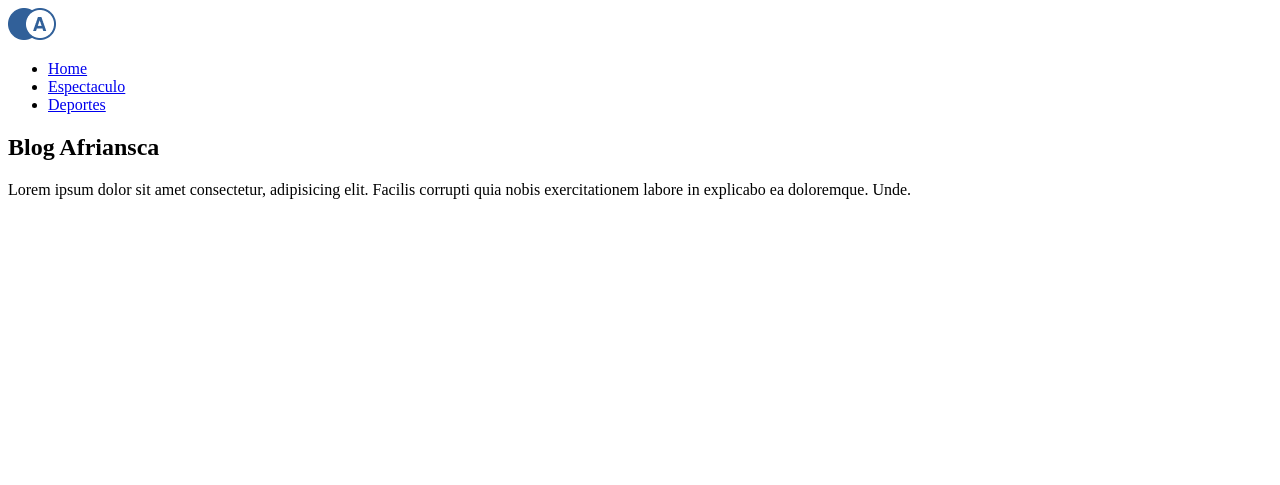
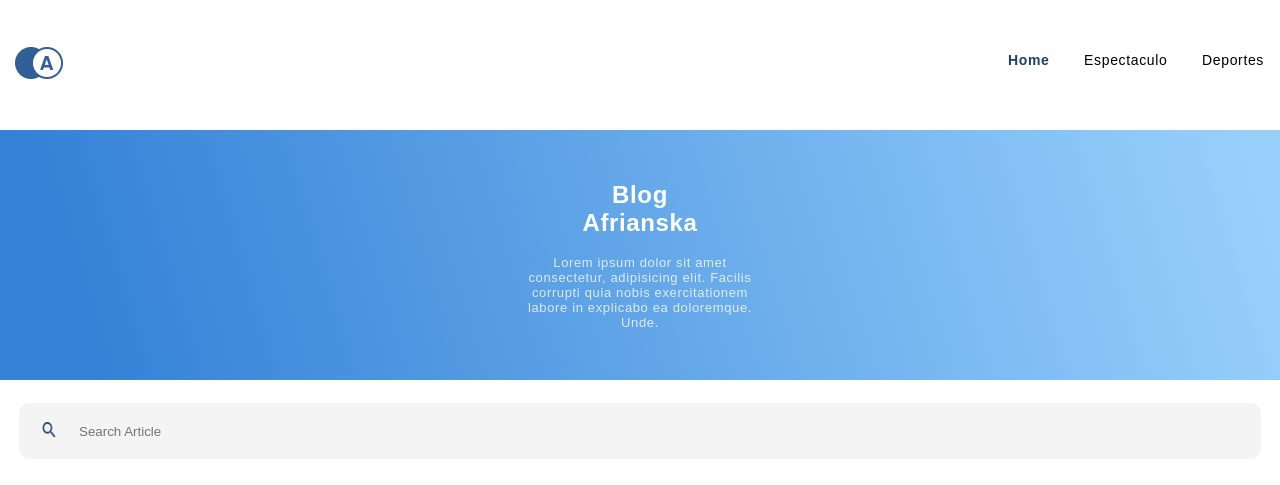
Before and after one commit to RicardoGA18/Hackaton05, a plain HTML site: page index.html in a window 1280 px wide. Drawn offline with Linux system fonts and the light colour scheme.

Commit message:
subiendo header culminado

```diff
--- a/index.html
+++ b/index.html
@@ -10,23 +10,28 @@
 <body>
     <header>
         <!--logo y navegador-->
-        <div>
-            <div>
-                <img src="./img/logo-header.png" alt="logo">
+        <div class="top">
+            <div class="logo">
+                <img src="./img/logo-header.png" alt="logo" class="img">
             </div>
             <nav>
                 <ul>
-                    <li><a href="#">Home</a></li>
-                    <li><a href="#">Espectaculo</a></li>
-                    <li><a href="#">Deportes</a></li>
+                    <li><a href="#" class="nav home">Home</a></li>
+                    <li><a href="#" class="nav">Espectaculo</a></li>
+                    <li><a href="#" class="nav">Deportes</a></li>
                 </ul>
             </nav>
         </div>
         <!--Presentacion-->
         <section>
-            <h1>Blog Afriansca</h1>
-            <p>Lorem ipsum dolor sit amet consectetur, adipisicing elit. Facilis corrupti quia nobis exercitationem labore in explicabo ea doloremque. Unde.</p>
+            <h1 class="title-1">Blog<br>Afrianska</h1>
+            <p class="p-title">Lorem ipsum dolor sit amet consectetur, adipisicing elit. Facilis corrupti quia nobis exercitationem labore in explicabo ea doloremque. Unde.</p>
         </section>
+        <!--Buscador-->
+        <div class="buscador">
+            <input type="search" placeholder="Search Article">
+            <input type="image" src="./img/buscar.png" alt="lupa">
+        </div>
     </header>
 </body>
 </html>
--- a/styles/general.css
+++ b/styles/general.css
@@ -53,6 +53,7 @@
     font-size: 13px;
     color: rgba(255, 255, 255, 0.78);
     letter-spacing: 0.04rem;
+    text-align: center;
 }
 
 .p-content{
@@ -66,6 +67,11 @@
     color: rgba(0, 0, 0, 0.4);
 }
 
+/*img*/
+.img{
+    width: 100%;
+}
+
 /*grillas*/
 
 .grid-box{
--- a/styles/main.css
+++ b/styles/main.css
@@ -0,0 +1,86 @@
+/*Global*/
+
+*{
+    box-sizing: border-box;
+    padding: 0;
+    margin: 0;
+}
+
+/*header*/
+
+header .top{
+    width: 100%;
+    height: 130px;
+    position: relative;
+}
+
+header .logo{
+    position: absolute;
+    top: 47px;
+    left: 15px;
+    width: 48px;
+}
+
+header nav{
+    position: absolute;
+    right: 16px;
+    top: 51px;
+    width: 256px;
+}
+
+header ul{
+    list-style: none;
+    display: flex;
+    justify-content: space-between;
+}
+
+header a{
+    text-decoration: none;
+}
+
+header section{
+    width: 100%;
+    height: 250px;
+    background: linear-gradient(253.6deg, #98D0FC 2.46%, #3481D7 93.24%);
+    display: flex;
+    flex-direction: column;
+    justify-content: center;
+    align-items: center;
+
+}
+
+header section h1{
+    width: 138.77px;
+    margin-bottom: 18px;
+}
+
+header section p{
+   width: 242.11px;
+}
+
+header .buscador{
+    width: 100%;
+    height: 102px;
+    padding: 23px 19px;
+    position: relative;
+}
+
+header input[type="search"]{
+    width: 100%;
+    height: 100%;
+    background: #F4F4F4;
+    border-radius: 10px;
+    border: none;
+    padding-left: 60px;
+}
+
+header input:focus{
+    outline: none;
+}
+
+header .buscador input[type="image"]{
+    position: absolute;
+    left: 41.63px;
+    top: 42px;
+    width: 14.66px;
+}
```
Also changed, not shown: img/buscar.png (added).
